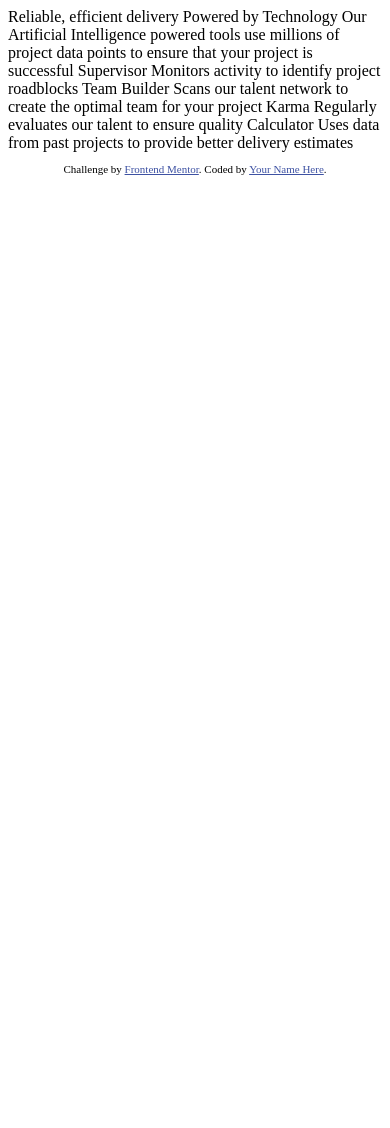
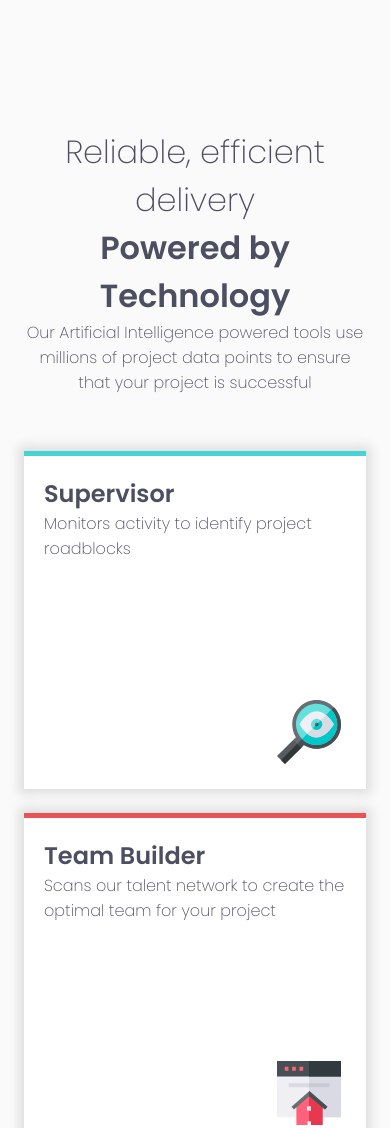
Before and after one commit to sumukhapawar/frontEnd, a plain HTML site: page four-card-feature-section-master/index.html in a window 390 px wide. Shown: the top 1128 px of the page. Before the commit the page ends 844 px from the top, so only its background shows below. Drawn offline with Linux system fonts and the light colour scheme.

Commit message:
Mobile version of the front end mentor challenge.

```diff
--- a/four-card-feature-section-master/index.html
+++ b/four-card-feature-section-master/index.html
@@ -8,6 +8,13 @@
 
   <title>Frontend Mentor | Four card feature section</title>
 
+  <!-- Google fonts -->
+  <link rel="preconnect" href="https://fonts.gstatic.com">
+  <link href="https://fonts.googleapis.com/css2?family=Poppins:wght@200;400;600&display=swap" rel="stylesheet">
+
+  <!-- Custom styles -->
+  <link rel="stylesheet" href="style.css">
+
   <!-- Feel free to remove these styles or customise in your own stylesheet 👍 -->
   <style>
     .attribution { font-size: 11px; text-align: center; }
@@ -15,30 +22,43 @@
   </style>
 </head>
 <body>
+  <header>
+    <h1 id="headingLight">Reliable, efficient delivery</h1>
+    <h1>Powered by Technology</h1>
 
-  Reliable, efficient delivery
-  Powered by Technology
+    <p>Our Artificial Intelligence powered tools use millions of project data points
+    to ensure that your project is successful</p>
+  </header>
 
-  Our Artificial Intelligence powered tools use millions of project data points
-  to ensure that your project is successful
+  <div class="superVisor">
+    <h2>Supervisor</h2>
+    <p>Monitors activity to identify project roadblocks</p>
+    <img src="images/icon-supervisor.svg">
+  </div>
 
-  Supervisor
-  Monitors activity to identify project roadblocks
+  <div class="teamBuilder">
+    <h2>Team Builder</h2>
+    <p>Scans our talent network to create the optimal team for your project</p>
+    <img src="images/icon-team-builder.svg">
+  </div>
 
-  Team Builder
-  Scans our talent network to create the optimal team for your project
+  <div class="karma">
+    <h2>Karma</h2>
+    <p>Regularly evaluates our talent to ensure quality</p>
+    <img src="images/icon-karma.svg">
+  </div>
 
-  Karma
-  Regularly evaluates our talent to ensure quality
-
-  Calculator
-  Uses data from past projects to provide better delivery estimates
+  <div class="calculator">
+    <h2>Calculator</h2>
+    <p>Uses data from past projects to provide better delivery estimates</p>
+    <img src="images/icon-calculator.svg">
+  </div>
 
 
   <footer>
     <p class="attribution">
       Challenge by <a href="https://www.frontendmentor.io?ref=challenge" target="_blank">Frontend Mentor</a>.
-      Coded by <a href="#">Your Name Here</a>.
+      Coded by <a href="#">Sumukha</a>.
     </p>
   </footer>
 </body>
--- /dev/null
+++ b/four-card-feature-section-master/style.css
@@ -0,0 +1,53 @@
+/* CSS Resets */
+* {
+  margin: 0;
+  padding: 0;
+  box-sizing: border-box;
+}
+
+/* Element selectors */
+body {
+  font-family: 'Poppins', sans-serif;
+  background-color: hsl(0, 0%, 98%);
+  color: hsl(234, 12%, 34%);
+  padding: 6rem 1.5rem;
+}
+div {
+  background-color: #fff;
+  margin: 1.5rem auto;
+  height: 40vh;
+  padding: 20px;
+  position: relative;
+  box-shadow: 0px 0px 10px 5px rgba(207, 206, 206, 0.637);
+}
+div p {
+  font-weight: 200;
+}
+div img {
+  position: absolute;
+  bottom: 25px;
+  right: 25px;
+}
+
+/* Header Section */
+header {
+  text-align: center;
+  padding: 2rem 0;
+}
+#headingLight, header p {
+  font-weight: 200;
+}
+
+/* Cards */
+.superVisor {
+  border-top: 5px solid hsl(180, 62%, 55%);
+}
+.teamBuilder {
+  border-top: 5px solid hsl(0, 78%, 62%);
+}
+.karma {
+  border-top: 5px solid hsl(34, 97%, 64%);
+}
+.calculator {
+  border-top: 5px solid hsl(212, 86%, 64%);
+}
```
